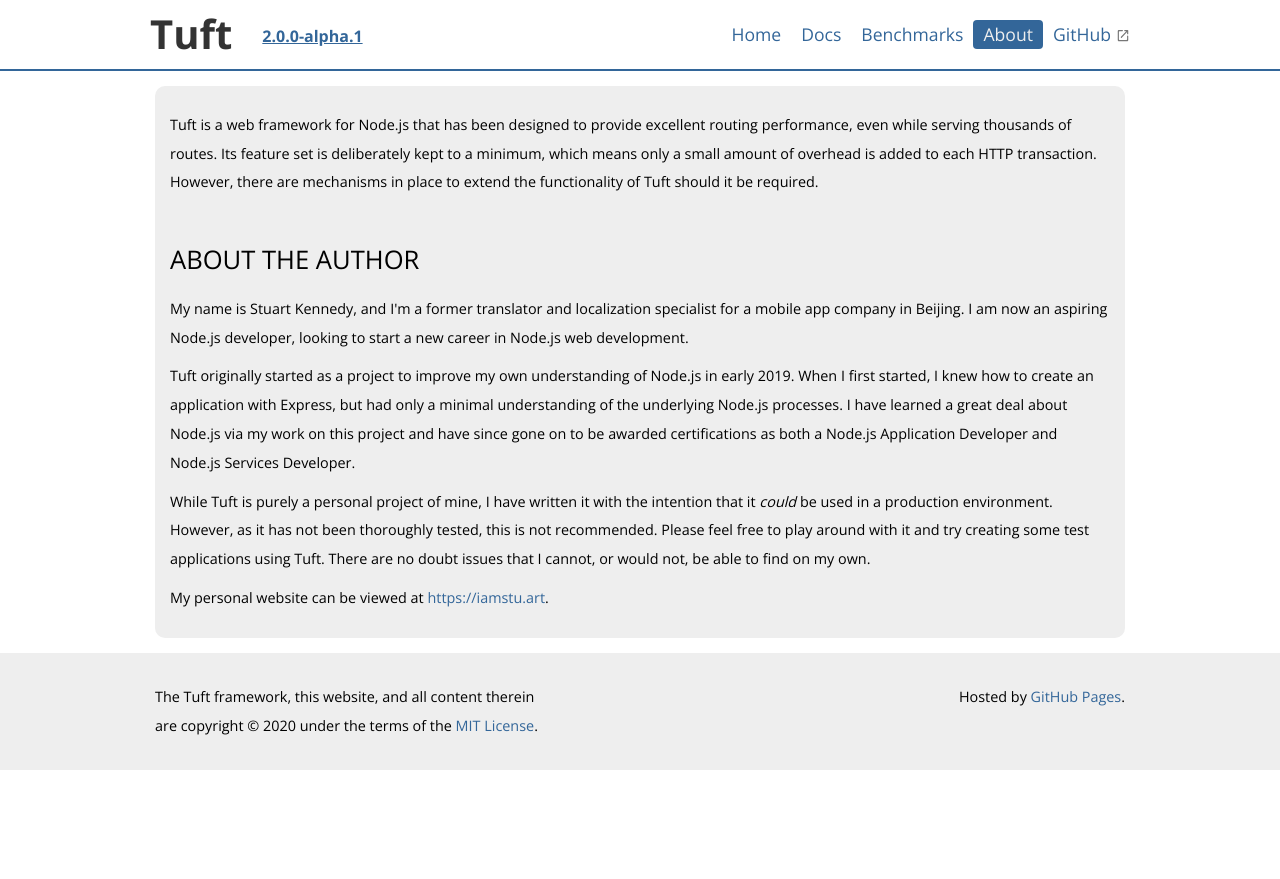
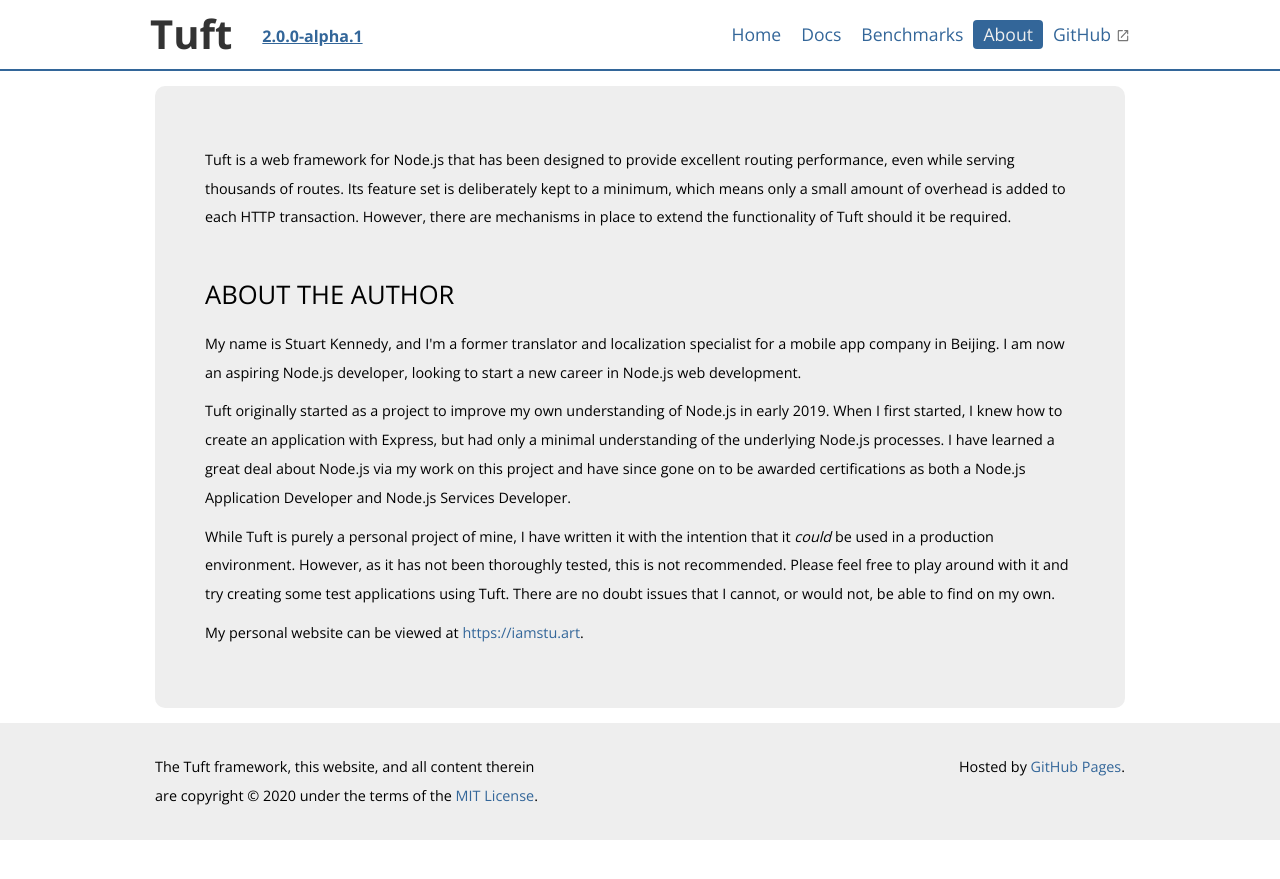
Before and after one commit to tuftjs/tuft.dev, a Jekyll site: the page built from about.html, in a window 1280 px wide. Shown: the top 879 px of the page. Built offline with Jekyll 4.4.1, drawn with Linux system fonts in a browser that asks for light colours.

Commit message:
Add more padding to about page

```diff
--- a/assets/css/styles.css
+++ b/assets/css/styles.css
@@ -490,7 +490,7 @@
   background-color: #eee;
   font-size: 0.9rem;
   border-radius: 10px;
-  padding: 15px;
+  padding: 50px;
 }
 
 div#benchmarks-container > h2,
```
